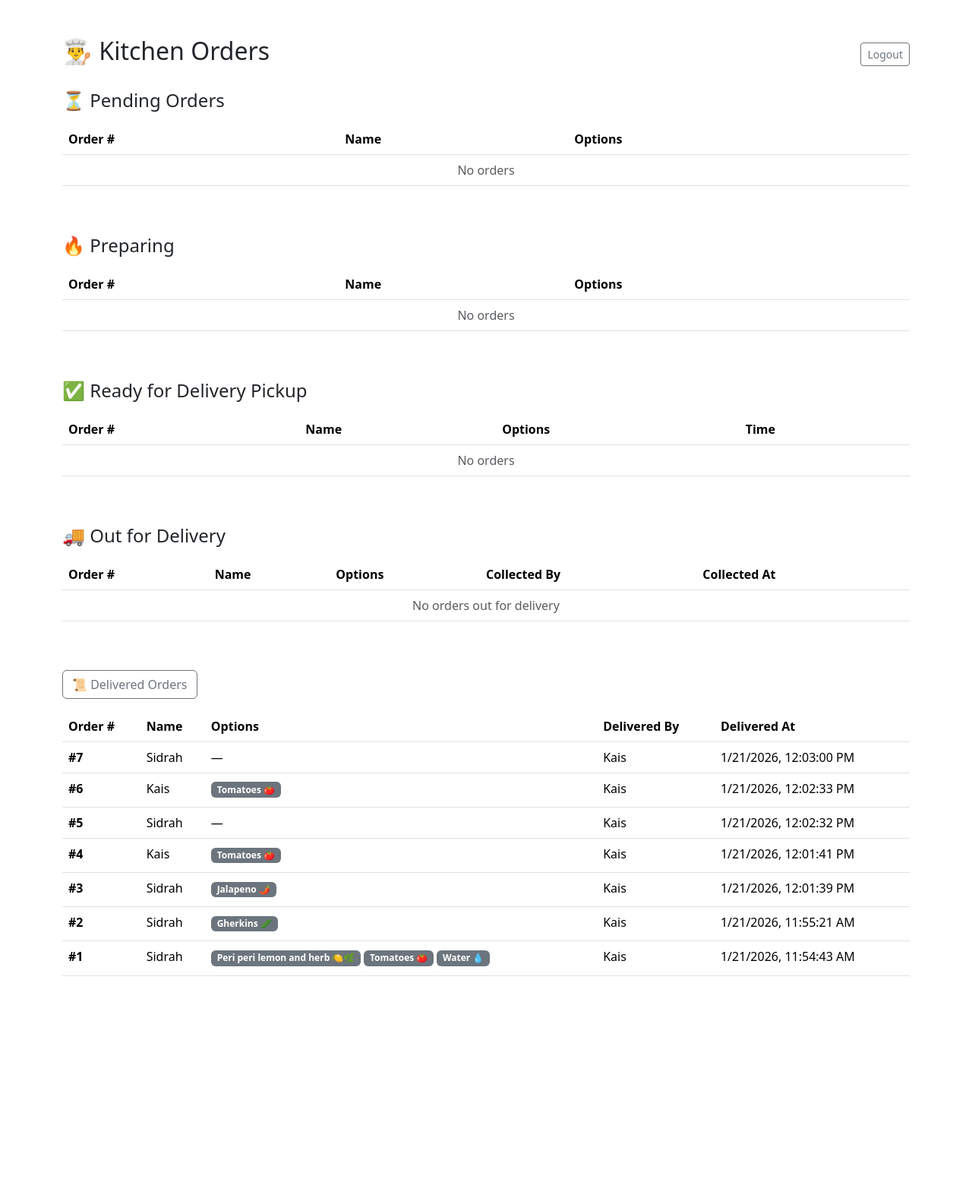
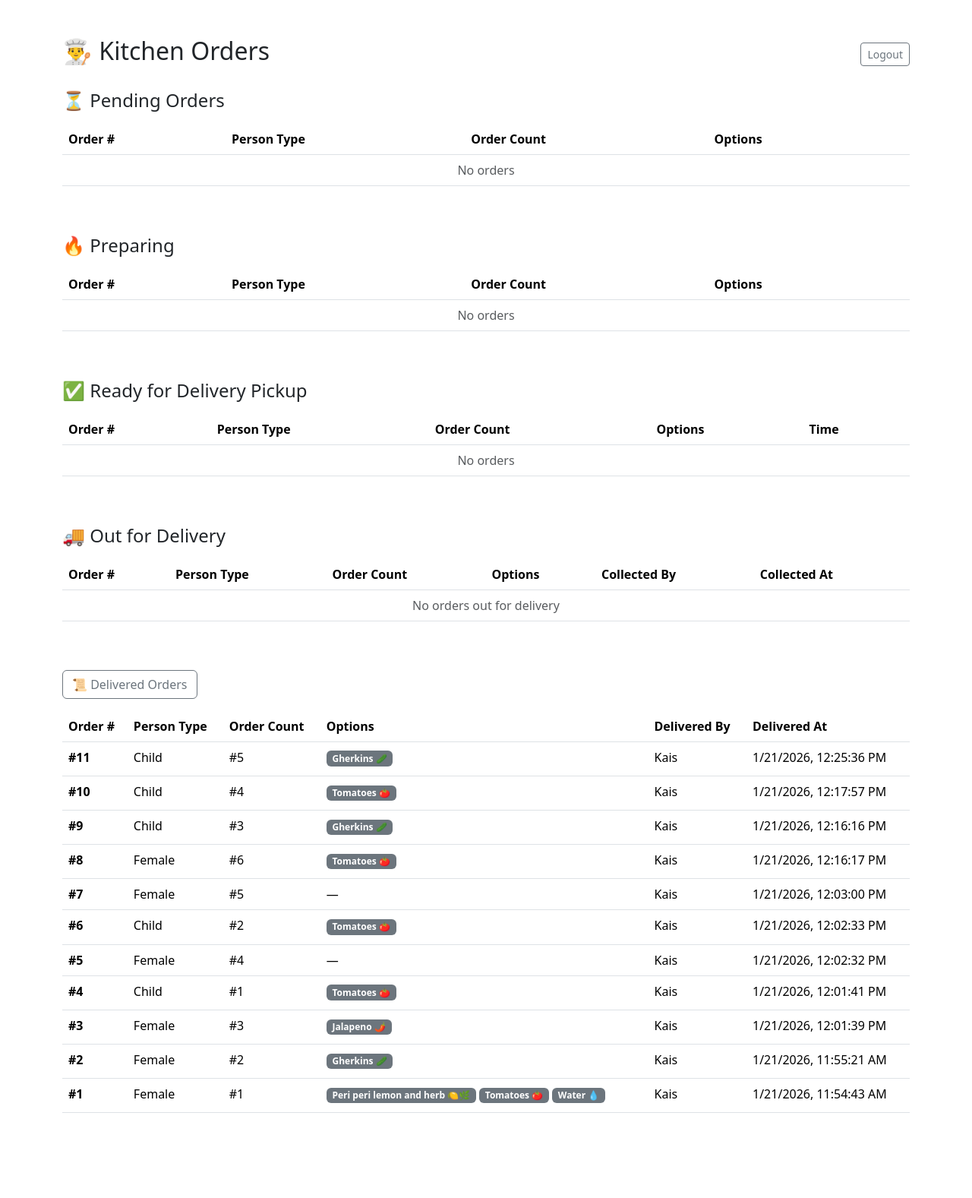
Before and after one commit to kaisalokaidi-lgtm/kitchen-orders, a Flask app: template templates/kitchen.html in a window 1280 px wide, after a click on "📜 Delivered Orders". Shown: the whole page at 76% size. Before the commit the page ends 1285 px from the top, so only its background shows below. Run offline with Flask 3, Linux system fonts and the light colour scheme; the template is opened without the code that fills it, so the values that code supplies are empty; some libraries are stand-ins or nearby versions.

Commit message:
Hide user and bug fixes

```diff
--- a/app.py
+++ b/app.py
@@ -153,7 +153,7 @@ def get_option_keys():
     return [ing["name"].lower().replace(" ", "_") for ing in ingredients]
 
 OPTIONS = get_option_keys()
-FIELDNAMES = ["id", "name"] + OPTIONS + ["status", "timestamp", "collected_by", "collected_at", "delivered_at"]
+FIELDNAMES = ["id", "name", "person_type", "order_count", "additional_instructions"] + OPTIONS + ["status", "timestamp", "collected_by", "collected_at", "delivered_at"]
 
 if not os.path.exists(CSV_FILE):
     with open(CSV_FILE, "w", newline="", encoding='utf-8') as f:
@@ -173,7 +173,7 @@ def read_orders():
 
 def write_orders(orders):
     # Dynamically build fieldnames from current ingredients
-    current_fieldnames = ["id", "name"] + get_option_keys() + ["status", "timestamp", "collected_by", "collected_at", "delivered_at"]
+    current_fieldnames = ["id", "name", "person_type", "order_count", "additional_instructions"] + get_option_keys() + ["status", "timestamp", "collected_by", "collected_at", "delivered_at"]
     with open(CSV_FILE, "w", newline="", encoding='utf-8') as f:
         writer = csv.DictWriter(f, fieldnames=current_fieldnames)
         writer.writeheader()
@@ -237,6 +237,20 @@ def add_order():
 
     data = request.json
     orders = read_orders()
+    users = read_users()
+
+    # Get user info
+    user = next((u for u in users if u['id'] == session.get('user_id')), None)
+    if not user:
+        return {"success": False, "message": "User not found"}, 404
+
+    # Map gender to person_type
+    gender_map = {"male": "Male", "female": "Female", "kid": "Child"}
+    person_type = gender_map.get(user.get('gender', 'male'), 'Male')
+
+    # Calculate order count for this user
+    user_delivered_orders = [o for o in orders if o.get("name") == user.get("name") and o.get("status") == "delivered"]
+    order_count = len(user_delivered_orders) + 1
 
     # Get next order ID
     if orders:
@@ -251,6 +265,9 @@ def add_order():
     order = {
         "id": str(order_id),
         "name": data["name"],
+        "person_type": person_type,
+        "order_count": str(order_count),
+        "additional_instructions": data.get("additional_instructions", ""),
         **opts,
         "status": "pending",
         "timestamp": datetime.now().isoformat()
@@ -450,7 +467,7 @@ def add_ingredient():
     # Rebuild OPTIONS and FIELDNAMES
     global OPTIONS, FIELDNAMES
     OPTIONS = get_option_keys()
-    FIELDNAMES = ["id", "name"] + OPTIONS + ["status", "timestamp"]
+    FIELDNAMES = ["id", "name", "person_type", "order_count", "additional_instructions"] + OPTIONS + ["status", "timestamp", "collected_by", "collected_at", "delivered_at"]
 
     return {"success": True, "ingredient": new_ingredient}
 
@@ -473,7 +490,7 @@ def update_ingredient(ingredient_id):
     # Rebuild OPTIONS and FIELDNAMES
     global OPTIONS, FIELDNAMES
     OPTIONS = get_option_keys()
-    FIELDNAMES = ["id", "name"] + OPTIONS + ["status", "timestamp"]
+    FIELDNAMES = ["id", "name", "person_type", "order_count", "additional_instructions"] + OPTIONS + ["status", "timestamp", "collected_by", "collected_at", "delivered_at"]
 
     return {"success": True}
 
@@ -486,7 +503,7 @@ def delete_ingredient(ingredient_id):
     # Rebuild OPTIONS and FIELDNAMES
     global OPTIONS, FIELDNAMES
     OPTIONS = get_option_keys()
-    FIELDNAMES = ["id", "name"] + OPTIONS + ["status", "timestamp"]
+    FIELDNAMES = ["id", "name", "person_type", "order_count", "additional_instructions"] + OPTIONS + ["status", "timestamp", "collected_by", "collected_at", "delivered_at"]
 
     return {"success": True}
 
--- a/orders.csv
+++ b/orders.csv
@@ -1,8 +1,12 @@
-id,name,tomatoes,saute_onions,gherkins,jalapeno,cheese,lettuce,chefs_special,peri_peri_lemon_and_herb,burger_sauce,bbq,mayo,peri_peri_medium,water,coke,tropicana,milk,ketchup,status,timestamp,collected_by,collected_at,delivered_at
-1,Sidrah,True,False,False,False,False,False,False,True,False,False,False,False,True,False,False,False,False,delivered,2026-01-21T11:54:00.769276,Kais,2026-01-21T11:54:27.744863,2026-01-21T11:54:43.290235
-2,Sidrah,False,False,True,False,False,False,False,False,False,False,False,False,False,False,False,False,False,delivered,2026-01-21T11:54:55.048235,Kais,2026-01-21T11:55:15.036828,2026-01-21T11:55:21.786895
-3,Sidrah,False,False,False,True,False,False,False,False,False,False,False,False,False,False,False,False,False,delivered,2026-01-21T12:00:14.631920,Kais,2026-01-21T12:01:36.456293,2026-01-21T12:01:39.983624
-4,Kais,True,False,False,False,False,False,False,False,False,False,False,False,False,False,False,False,False,delivered,2026-01-21T12:01:11.007119,Kais,2026-01-21T12:01:37.621802,2026-01-21T12:01:41.938394
-5,Sidrah,False,False,False,False,False,False,False,False,False,False,False,False,False,False,False,False,False,delivered,2026-01-21T12:01:56.709084,Kais,2026-01-21T12:02:30.838986,2026-01-21T12:02:32.283248
-6,Kais,True,False,False,False,False,False,False,False,False,False,False,False,False,False,False,False,False,delivered,2026-01-21T12:02:19.953699,Kais,2026-01-21T12:02:31.754924,2026-01-21T12:02:33.491509
-7,Sidrah,False,False,False,False,False,False,False,False,False,False,False,False,False,False,False,False,False,delivered,2026-01-21T12:02:37.608109,Kais,2026-01-21T12:02:59.506922,2026-01-21T12:03:00.359419
+id,name,person_type,order_count,additional_instructions,tomatoes,saute_onions,gherkins,jalapeno,cheese,lettuce,chefs_special,peri_peri_lemon_and_herb,burger_sauce,bbq,mayo,peri_peri_medium,water,coke,tropicana,milk,ketchup,status,timestamp,collected_by,collected_at,delivered_at
+1,Sidrah,Female,1,,True,False,False,False,False,False,False,True,False,False,False,False,True,False,False,False,False,delivered,2026-01-21T11:54:00.769276,Kais,2026-01-21T11:54:27.744863,2026-01-21T11:54:43.290235
+2,Sidrah,Female,2,,False,False,True,False,False,False,False,False,False,False,False,False,False,False,False,False,False,delivered,2026-01-21T11:54:55.048235,Kais,2026-01-21T11:55:15.036828,2026-01-21T11:55:21.786895
+3,Sidrah,Female,3,,False,False,False,True,False,False,False,False,False,False,False,False,False,False,False,False,False,delivered,2026-01-21T12:00:14.631920,Kais,2026-01-21T12:01:36.456293,2026-01-21T12:01:39.983624
+4,Kais,Child,1,,True,False,False,False,False,False,False,False,False,False,False,False,False,False,False,False,False,delivered,2026-01-21T12:01:11.007119,Kais,2026-01-21T12:01:37.621802,2026-01-21T12:01:41.938394
+5,Sidrah,Female,4,,False,False,False,False,False,False,False,False,False,False,False,False,False,False,False,False,False,delivered,2026-01-21T12:01:56.709084,Kais,2026-01-21T12:02:30.838986,2026-01-21T12:02:32.283248
+6,Kais,Child,2,,True,False,False,False,False,False,False,False,False,False,False,False,False,False,False,False,False,delivered,2026-01-21T12:02:19.953699,Kais,2026-01-21T12:02:31.754924,2026-01-21T12:02:33.491509
+7,Sidrah,Female,5,,False,False,False,False,False,False,False,False,False,False,False,False,False,False,False,False,False,delivered,2026-01-21T12:02:37.608109,Kais,2026-01-21T12:02:59.506922,2026-01-21T12:03:00.359419
+8,Sidrah,Female,6,,True,False,False,False,False,False,False,False,False,False,False,False,False,False,False,False,False,delivered,2026-01-21T12:10:46.124142,Kais,2026-01-21T12:16:15.374756,2026-01-21T12:16:17.421005
+9,Kais,Child,3,,False,False,True,False,False,False,False,False,False,False,False,False,False,False,False,False,False,delivered,2026-01-21T12:11:06.635220,Kais,2026-01-21T12:16:14.657672,2026-01-21T12:16:16.193203
+10,Kais,Child,4,,True,False,False,False,False,False,False,False,False,False,False,False,False,False,False,False,False,delivered,2026-01-21T12:17:29.884766,Kais,2026-01-21T12:17:50.605403,2026-01-21T12:17:57.258280
+11,Kais,Child,5,,False,False,True,False,False,False,False,False,False,False,False,False,False,False,False,False,False,delivered,2026-01-21T12:25:17.398488,Kais,2026-01-21T12:25:35.518961,2026-01-21T12:25:36.438571
--- a/templates/kitchen.html
+++ b/templates/kitchen.html
@@ -75,7 +75,7 @@
     <div class="table-responsive">
         <table class="table">
             <thead>
-                <tr><th>Order #</th><th>Name</th><th>Options</th><th></th></tr>
+                <tr><th>Order #</th><th>Person Type</th><th>Order Count</th><th>Options</th><th></th></tr>
             </thead>
             <tbody id="pending-orders"></tbody>
         </table>
@@ -88,7 +88,7 @@
     <div class="table-responsive">
         <table class="table">
             <thead>
-                <tr><th>Order #</th><th>Name</th><th>Options</th><th></th></tr>
+                <tr><th>Order #</th><th>Person Type</th><th>Order Count</th><th>Options</th><th></th></tr>
             </thead>
             <tbody id="preparing-orders"></tbody>
         </table>
@@ -101,7 +101,7 @@
     <div class="table-responsive">
         <table class="table">
             <thead>
-                <tr><th>Order #</th><th>Name</th><th>Options</th><th>Time</th></tr>
+                <tr><th>Order #</th><th>Person Type</th><th>Order Count</th><th>Options</th><th>Time</th></tr>
             </thead>
             <tbody id="ready-orders"></tbody>
         </table>
@@ -114,7 +114,7 @@
     <div class="table-responsive">
         <table class="table">
             <thead>
-                <tr><th>Order #</th><th>Name</th><th>Options</th><th>Collected By</th><th>Collected At</th></tr>
+                <tr><th>Order #</th><th>Person Type</th><th>Order Count</th><th>Options</th><th>Collected By</th><th>Collected At</th></tr>
             </thead>
             <tbody id="out-for-delivery-orders"></tbody>
         </table>
@@ -130,7 +130,7 @@
         <div class="table-responsive">
             <table class="table">
                 <thead>
-                    <tr><th>Order #</th><th>Name</th><th>Options</th><th>Delivered By</th><th>Delivered At</th></tr>
+                    <tr><th>Order #</th><th>Person Type</th><th>Order Count</th><th>Options</th><th>Delivered By</th><th>Delivered At</th></tr>
                 </thead>
                 <tbody id="delivered-orders"></tbody>
             </table>
@@ -178,7 +178,7 @@ async function renderOrders(orders, tbodyId, allowExpand, status) {
     tbody.innerHTML = "";
 
     if (orders.length === 0) {
-        tbody.innerHTML = `<tr><td colspan="4" class="text-muted text-center">No orders</td></tr>`;
+        tbody.innerHTML = `<tr><td colspan="5" class="text-muted text-center">No orders</td></tr>`;
         return;
     }
 
@@ -215,15 +215,17 @@ async function renderOrders(orders, tbodyId, allowExpand, status) {
         tbody.innerHTML += `
         <tr class="${rowClass}" ${rowClick}>
             <td><strong>#${o.id}</strong></td>
-            <td>${o.name}</td>
+            <td>${o.person_type || '—'}</td>
+            <td>#${o.order_count || '1'}</td>
             <td>${badges || "—"}</td>
             <td>${actionButton}</td>
         </tr>
         ${isExpanded && allowExpand ? `
         <tr>
-            <td colspan="4" class="p-0">
+            <td colspan="5" class="p-0">
                 <div class="order-details">
-                    <h6 class="mb-3">📋 Checklist for ${o.name}'s order:</h6>
+                    <h6 class="mb-3">📋 Checklist for Order #${o.id} (${o.person_type || 'Unknown'}):</h6>
+                    ${o.additional_instructions ? `<div class="alert alert-info mb-3"><strong>📝 Instructions:</strong> ${o.additional_instructions}</div>` : ''}
                     ${selectedIngredients.length > 0 ? selectedIngredients.map((k, idx) => {
                         const isChecked = checkedIngredients.includes(k);
                         return `
@@ -298,7 +300,7 @@ async function renderOutForDeliveryOrders(orders) {
     tbody.innerHTML = "";
 
     if (orders.length === 0) {
-        tbody.innerHTML = `<tr><td colspan="5" class="text-muted text-center">No orders out for delivery</td></tr>`;
+        tbody.innerHTML = `<tr><td colspan="6" class="text-muted text-center">No orders out for delivery</td></tr>`;
         return;
     }
 
@@ -315,7 +317,8 @@ async function renderOutForDeliveryOrders(orders) {
         tbody.innerHTML += `
         <tr>
             <td><strong>#${o.id}</strong></td>
-            <td>${o.name}</td>
+            <td>${o.person_type || '—'}</td>
+            <td>#${o.order_count || '1'}</td>
             <td>${badges || "—"}</td>
             <td>${o.collected_by || 'N/A'}</td>
             <td>${collectedAt}</td>
@@ -328,7 +331,7 @@ async function renderDeliveredOrders(orders) {
     tbody.innerHTML = "";
 
     if (orders.length === 0) {
-        tbody.innerHTML = `<tr><td colspan="5" class="text-muted text-center">No delivered orders</td></tr>`;
+        tbody.innerHTML = `<tr><td colspan="6" class="text-muted text-center">No delivered orders</td></tr>`;
         return;
     }
 
@@ -348,7 +351,8 @@ async function renderDeliveredOrders(orders) {
         tbody.innerHTML += `
         <tr>
             <td><strong>#${o.id}</strong></td>
-            <td>${o.name}</td>
+            <td>${o.person_type || '—'}</td>
+            <td>#${o.order_count || '1'}</td>
             <td>${badges || "—"}</td>
             <td>${o.collected_by || 'N/A'}</td>
             <td>${deliveredAt}</td>
```
Also changed, not shown: templates/order.html (+32 -10 lines).
